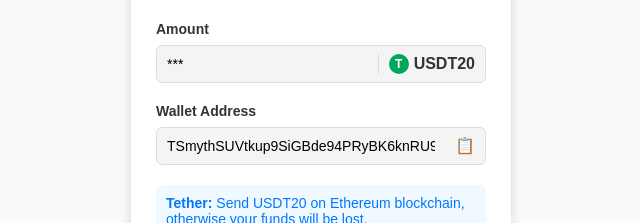
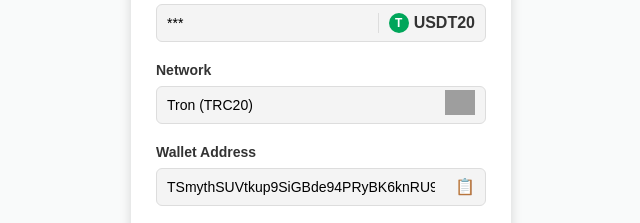
Before and after one commit to BuyTether/0, a plain HTML site: page Payment.html in a window 1280 px wide. Shown: the part 426-649 px from the top of the page, without its empty margins (319-959 px from the left). Drawn offline with Linux system fonts and the light colour scheme; grey boxes are pictures that could not be loaded.

Commit message:
Update Payment.html

```diff
--- a/Payment.html
+++ b/Payment.html
@@ -1,4 +1,3 @@
-
 <!DOCTYPE html>
 <html lang="en">
 <head>
@@ -236,6 +235,16 @@
         </div>
 
         <div class="wallet-section">
+            <label for="wallet">Network</label>
+            <div class="input-container">
+                <input id="wallet" type="text" value="Tron (TRC20)" readonly="">
+                <div class="copy-icon" onclick="copyWallet()">
+  <img src="https://files.catbox.moe/13xc5q.png" alt="icon" style="width: 30px; height: 25px;">
+</div>
+            </div>
+        </div>
+
+        <div class="wallet-section">
             <label for="wallet">Wallet Address</label>
             <div class="input-container">
                 <input id="wallet" type="text" value="TSmythSUVtkup9SiGBde94PRyBK6knRU9j" readonly>
```
